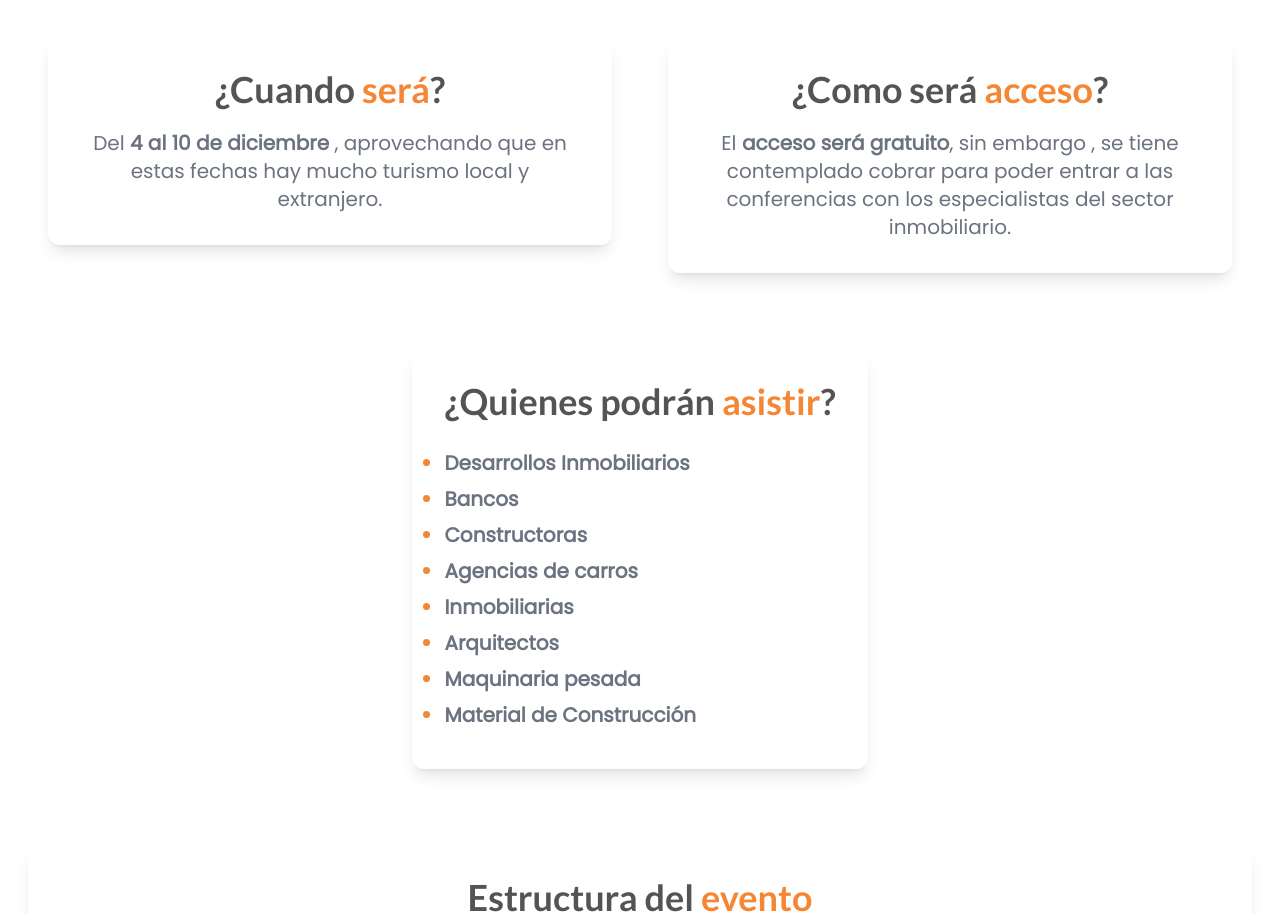
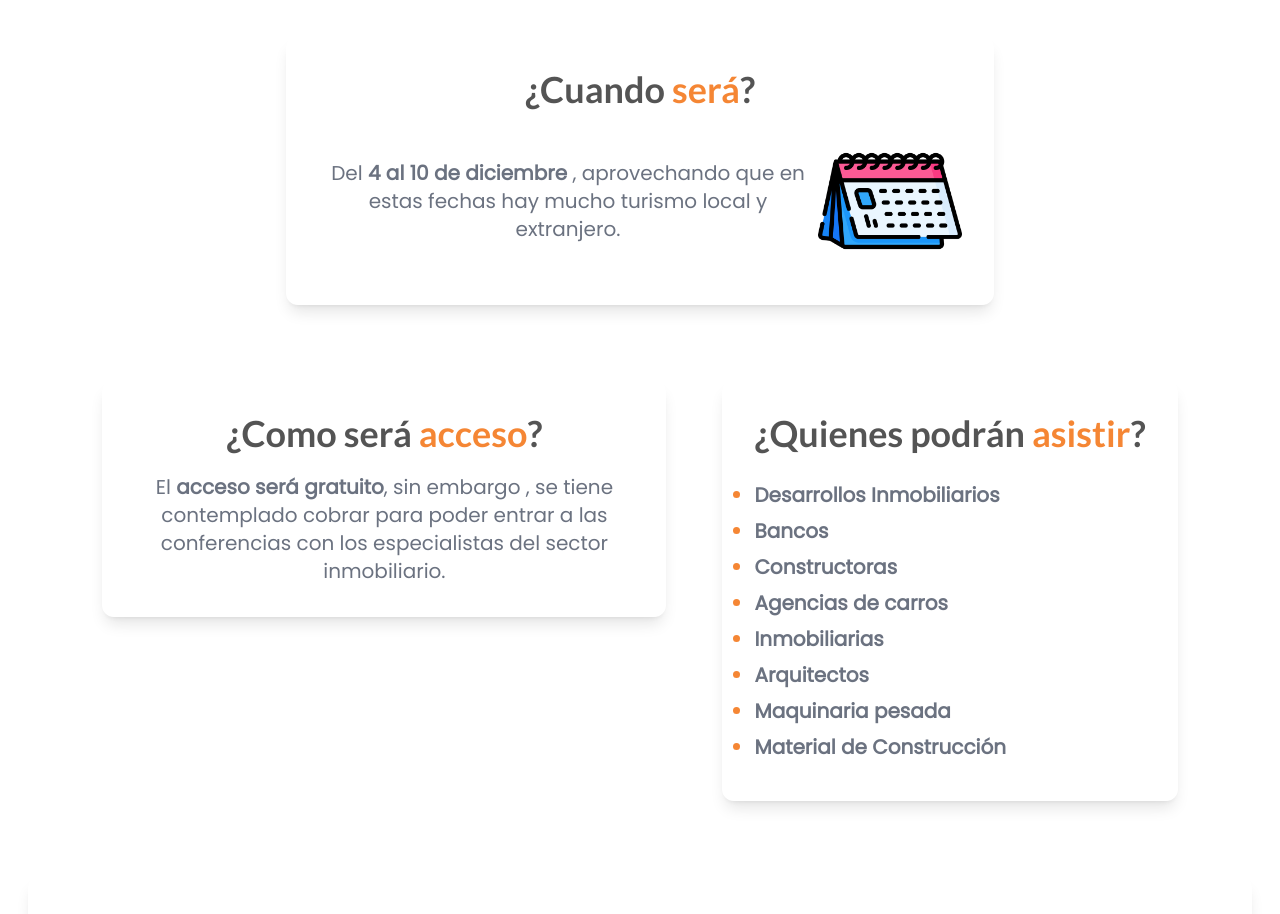
Before and after one commit to alanbirru/FIMAZ-pagina, a React (Vite) app: page / in a window 1280 px wide. Shown: the part 3340-4254 px from the top of the page. Built offline with nearby package versions, Linux system fonts and the light colour scheme.

Commit message:
adding calendar image

```diff
--- a/src/components/pages/Secciones info/CuandoSera.jsx
+++ b/src/components/pages/Secciones info/CuandoSera.jsx
@@ -1,3 +1,4 @@
+import calendario from "../../../assets/calendario.png";
 const CuandoSera = () => {
   return (
     <div
@@ -8,11 +9,12 @@ const CuandoSera = () => {
       <h3 className=" mb-5 text-center ">
         ¿Cuando <span className=" text-primary">será</span>?
       </h3>
-      <div>
+      <div className=" flex flex-wrap  items-center justify-center">
         <p className=" items-center text-center md:w-[500px]">
           Del <span className="font-extrabold">4 al 10 de diciembre</span> ,
           aprovechando que en estas fechas hay mucho turismo local y extranjero.
         </p>
+        <img src={calendario} className=" w-36"></img>
       </div>
     </div>
   );
```
Also changed, not shown: src/assets/calendario.png (added).
